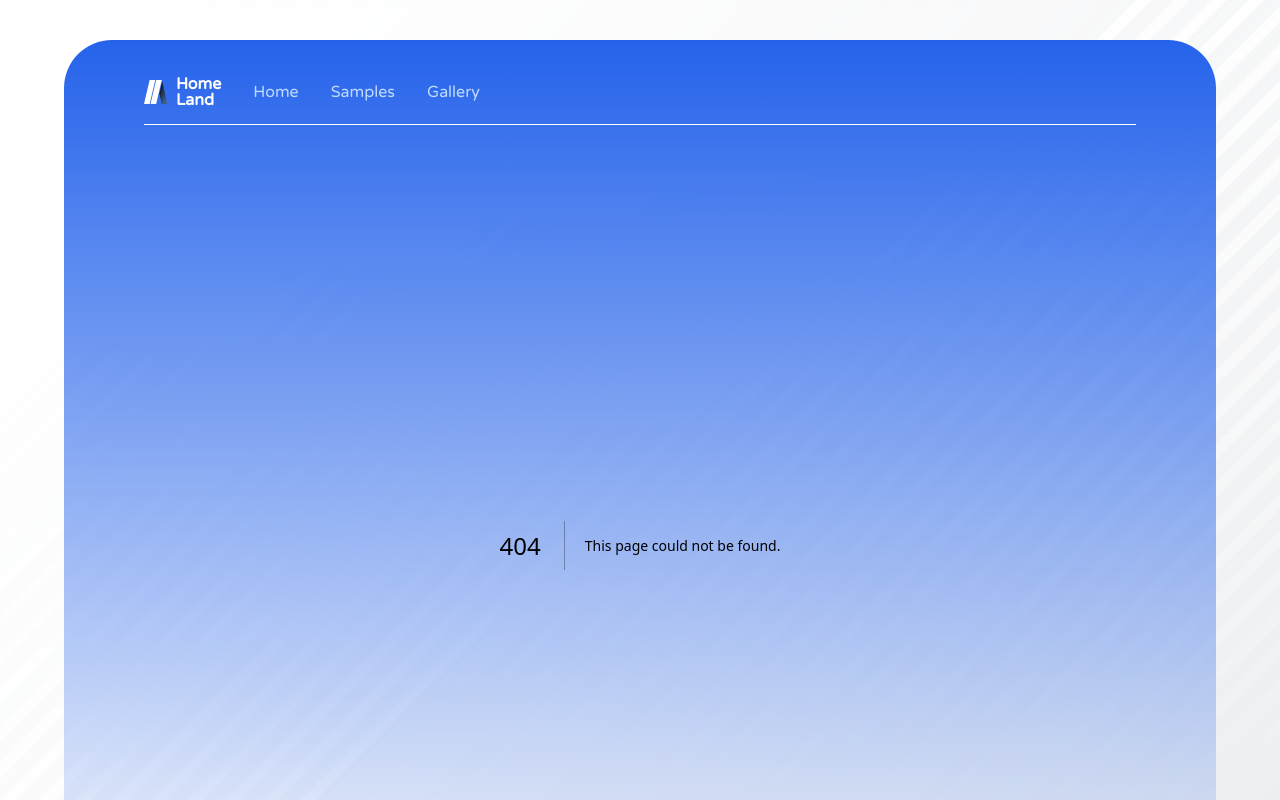
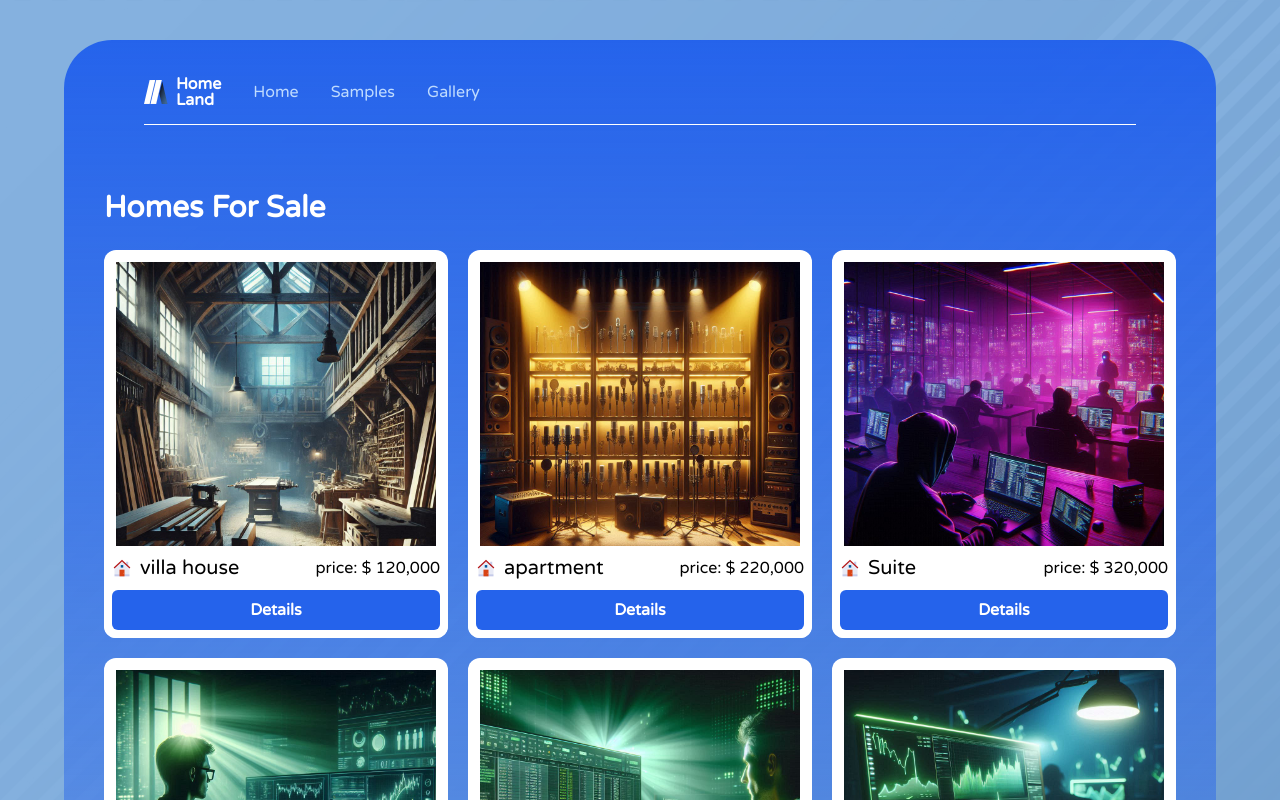
Before and after one commit to soufi-learn/home-land, a Next.js app: page /estate-list in a window 1280 px wide. Before the commit this address had no page. Shown: the top 800 px of the page. Built offline with nearby package versions, Linux system fonts and the light colour scheme.

Commit message:
change file destructure of homes list

```diff
--- a/components/homes/Home.jsx
+++ b/components/estates/estate.jsx
@@ -1,7 +1,7 @@
 import Image from "next/image";
 import { FcHome } from "react-icons/fc";
 
-const Home = ({ title, roomCount, img, price }) => {
+const Estate = ({ title, roomCount, img, price }) => {
   return (
     <>
       <div className="p-3 bg-white rounded-xl overflow-hidden relative pb-14">
@@ -32,4 +32,4 @@ const Home = ({ title, roomCount, img, price }) => {
   );
 };
 
-export default Home;
+export default Estate;
--- a/components/header/Header.jsx
+++ b/components/header/Header.jsx
@@ -68,7 +68,7 @@ const Header = ({ children }) => {
         {/* header image */}
         {router.pathname === "/" && (
           <>
-            <h1 className="absolute top-52 left-1/2 -translate-x-1/2 text-[4rem] text-white">
+            <h1 className="absolute top-52 left-1/2 -translate-x-1/2 lg:text-[3rem] xl:text-[4rem] w-full text-center text-white">
               <Typewriter
                 onInit={(typewriter) => {
                   typewriter
--- a/components/homes/HomesList.jsx
+++ b/pages/estate-list/index.jsx
@@ -1,7 +1,7 @@
 import data from "../../data/db.json";
-import Home from "./Home";
+import Estate from "../../components/estates/estate";
 
-function HomesList() {
+function EstateList() {
   return (
     <div className="mx-10 mt-10">
       <h2 className="mb-5 text-white text-center md:text-left">
@@ -9,11 +9,11 @@ function HomesList() {
       </h2>
       <div className="grid grid-cols-1 md:grid-cols-2 lg:grid-cols-3 gap-5">
         {data.homes.map((home) => (
-          <Home key={home.id} {...home} />
+          <Estate key={home.id} {...home} />
         ))}
       </div>
     </div>
   );
 }
 
-export default HomesList;
+export default EstateList;
--- a/pages/index.js
+++ b/pages/index.js
@@ -1,5 +1,5 @@
-import HomesList from "@/components/homes/HomesList";
 import Head from "next/head";
+import EstateList from "./estate-list";
 
 export default function Home() {
   return (
@@ -10,7 +10,7 @@ export default function Home() {
         <meta name="viewport" content="width=device-width, initial-scale=1" />
         <link rel="icon" href="/images/logo.svg" />
       </Head>
-      <HomesList />
+      <EstateList />
     </>
   );
 }
```
